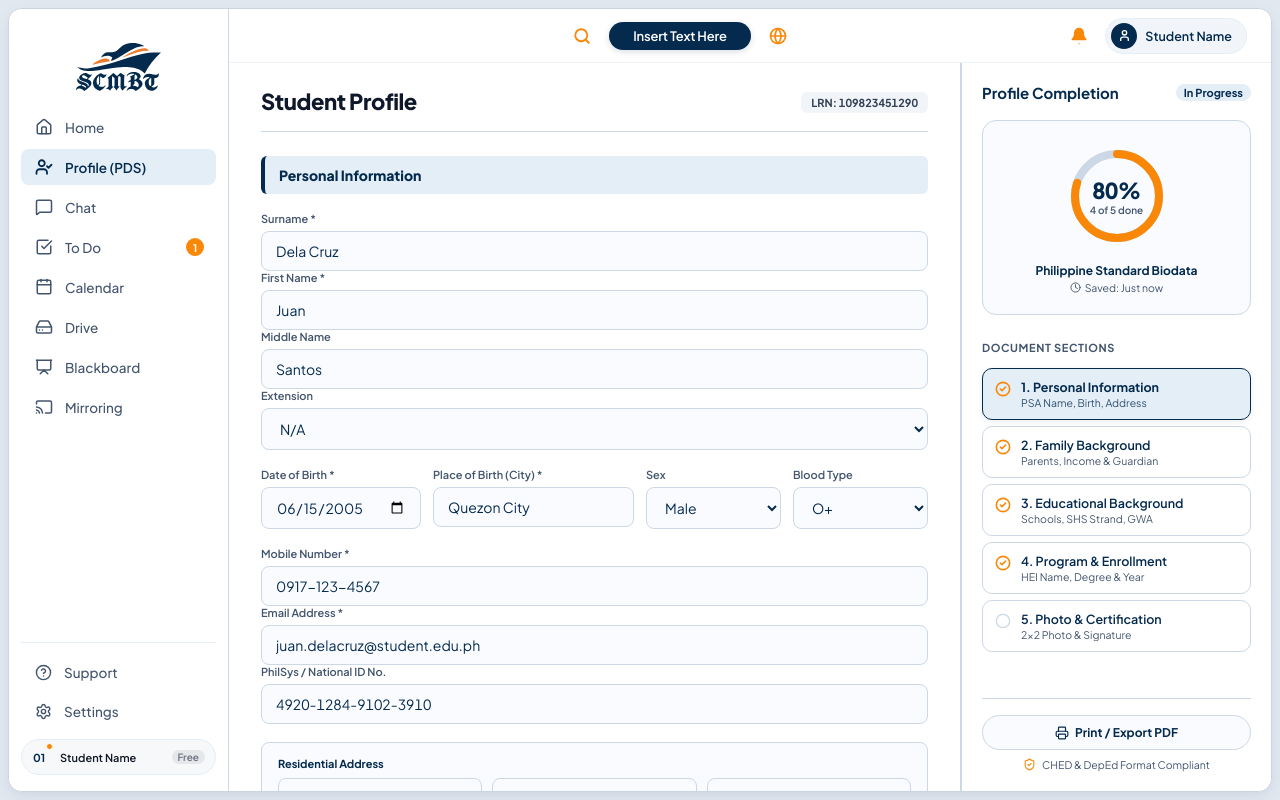
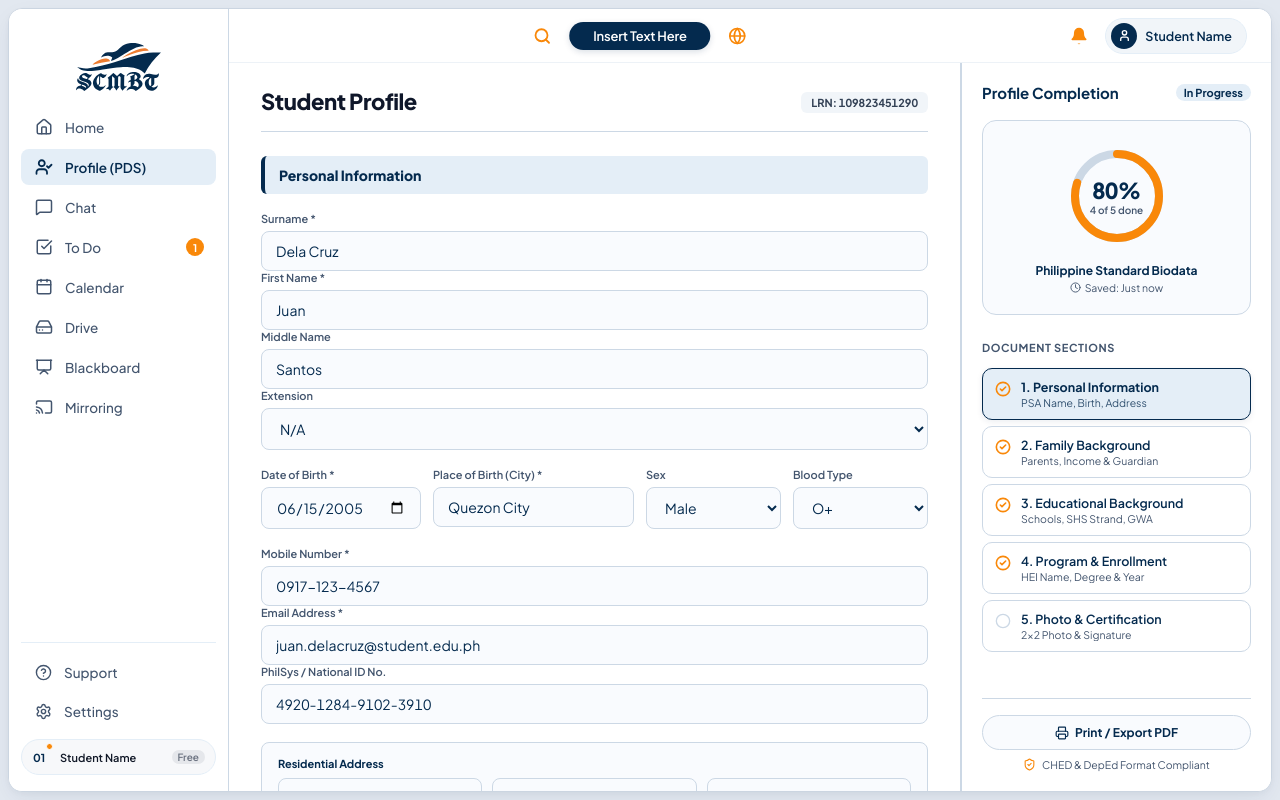
Before and after one commit to PSYDN26/rdesignSYS, a React (Vite) app: page / in a window 1280 px wide. Built offline with nearby package versions, Linux system fonts and the light colour scheme.

Commit message:
fix: center search group in middle of entire viewport instead of just the bar

```diff
--- a/src/index.css
+++ b/src/index.css
@@ -251,11 +251,16 @@ button:active {
 }
 
 .header-center-section {
-  flex: 1;
-  max-width: 540px;
+  position: absolute;
+  left: 50%;
+  transform: translateX(-50%);
+  top: 0;
+  height: var(--header-height);
   display: flex;
   align-items: center;
   justify-content: center;
+  z-index: 60;
+  pointer-events: auto;
 }
 
 .capsule-quickbar {
```
